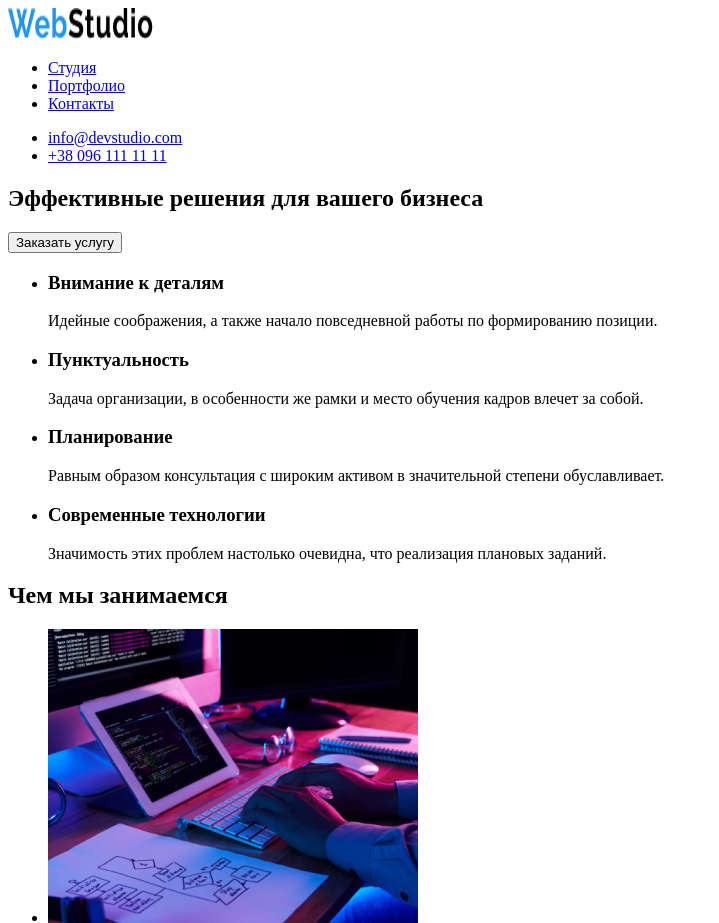
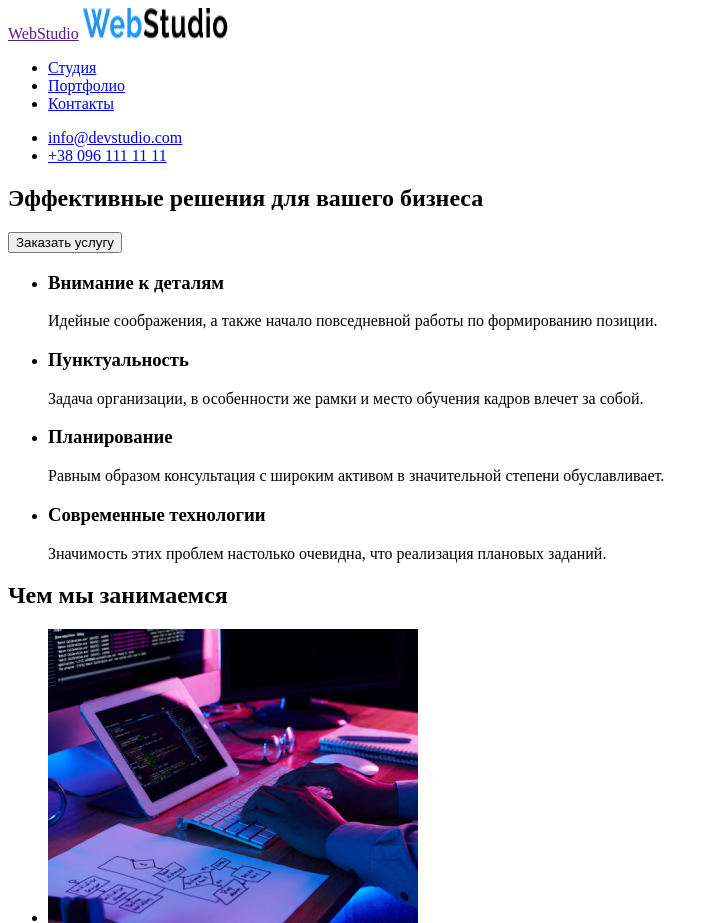
Before and after one commit to SergeyVladimirov94/goit-markup-hw-01, a plain HTML site: page index.html in a window 1280 px wide. Shown: the top 923 px of the page, without its empty margins (0-719 px from the left). Drawn offline with Linux system fonts and the light colour scheme.

Commit message:
Add files via upload

```diff
--- a/index.html
+++ b/index.html
@@ -10,7 +10,8 @@
     <!---HEADER-->
     <header>
         <nav>
-            <a href=""><img src="./Images/WebStudio.jpg" alt="логотип" width="145" height="31"></a>
+            <a href="">WebStudio</a>
+            <img src="./Images/WebStudio.jpg" alt="логотип" width="145" height="31">
             <ul>
             <li>
                 <a href="#Чем мы занимаемся">Студия</a>
@@ -98,7 +99,8 @@
         </section>
     </main>
     <footer id="Контакты">
-        <a href=""><img src="./Images/WebStudio.jpg" alt="логотип" width="145" height="31"></a>
+        <a href="">WebStudio</a>
+            <img src="./Images/WebStudio.jpg" alt="логотип" width="145" height="31">
         <address>
             <ul>
                 <li>
```
